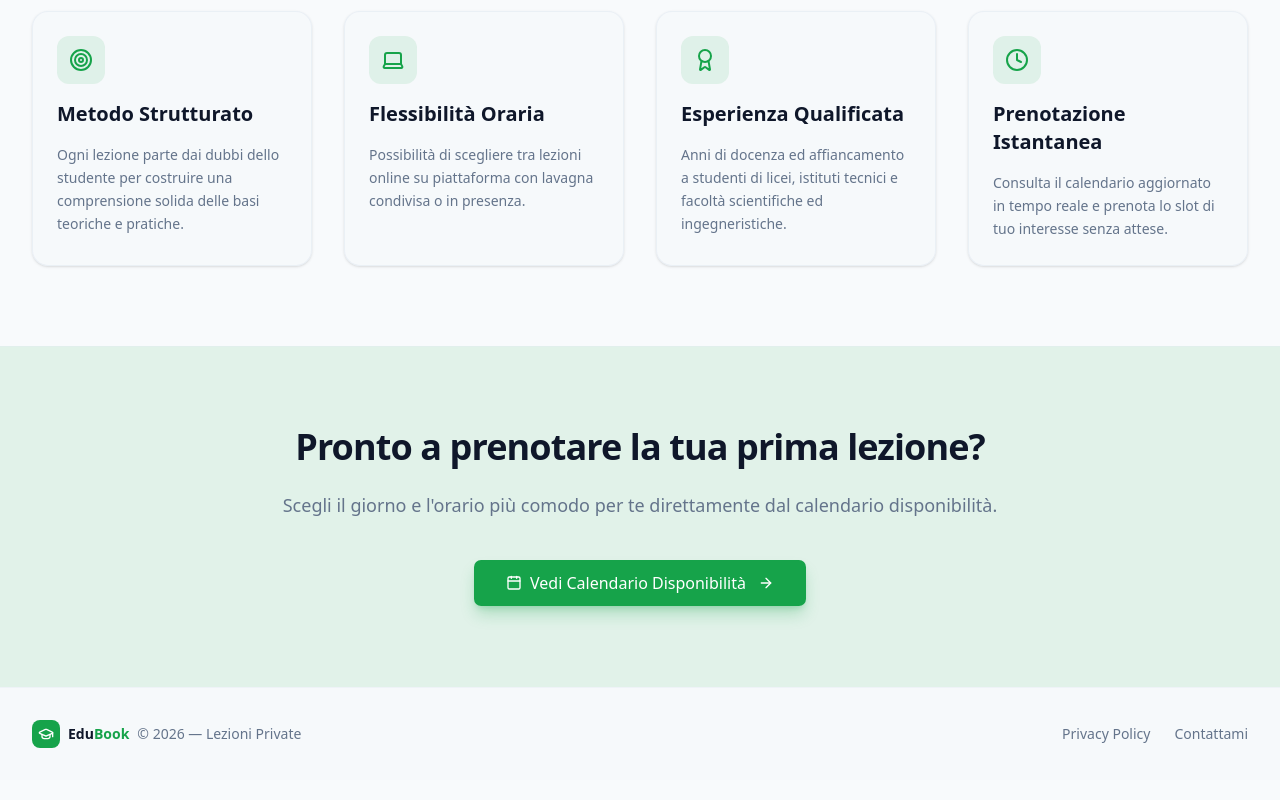
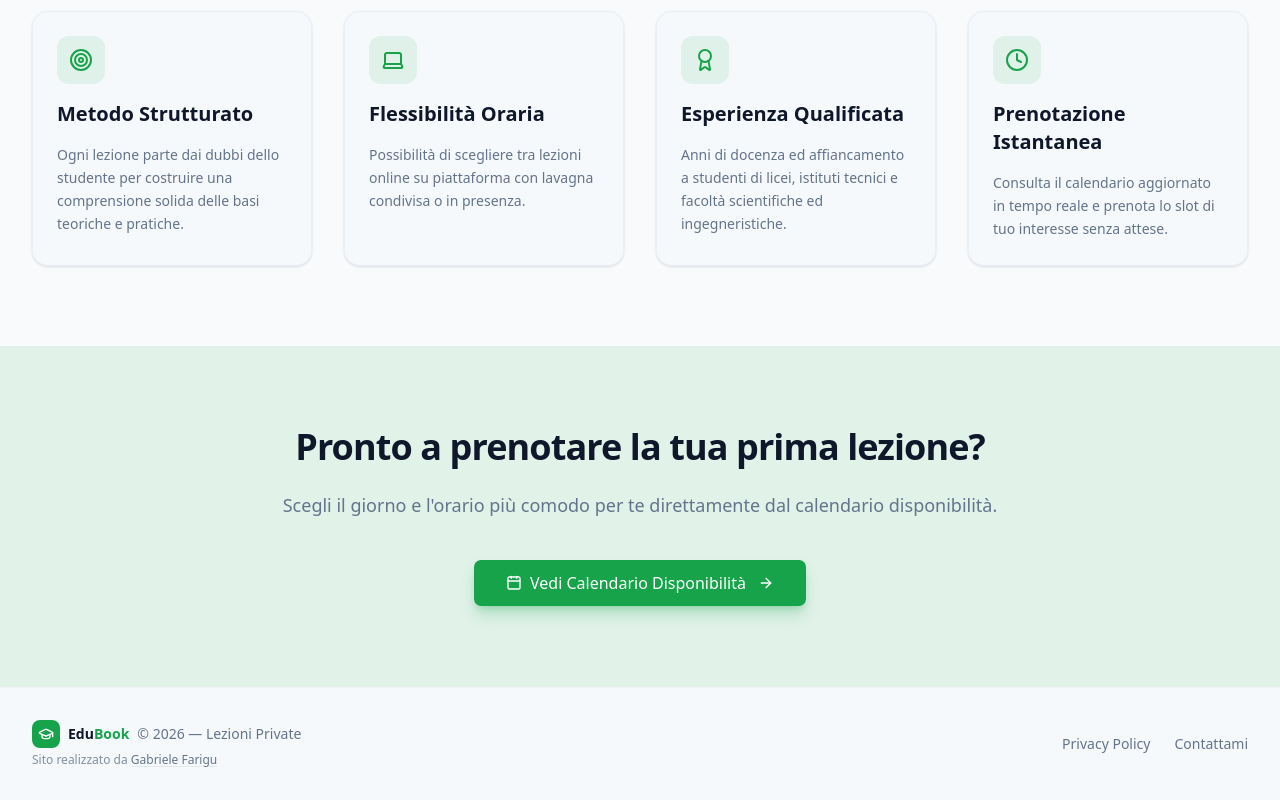
Before and after one commit to Fariguu/EduBook, a Next.js app: page / in a window 1280 px wide. Shown: the part 1402-2202 px from the top of the page. Built offline with nearby package versions, Linux system fonts and the light colour scheme; no server answers; the database is empty.

Commit message:
feat(footer): add discreet author credit with link to gabrielefarigu.com

```diff
--- a/src/features/landing/components/Footer.tsx
+++ b/src/features/landing/components/Footer.tsx
@@ -5,6 +5,7 @@ export function Footer() {
   return (
     <footer className="w-full border-t border-border/40 bg-muted/30 py-8 transition-colors">
       <div className="container mx-auto flex flex-col sm:flex-row items-center justify-between gap-4 px-4 sm:px-8 text-sm text-muted-foreground">
+        <div className="flex flex-col items-center sm:items-start gap-1">
           <div className="flex items-center gap-2">
             <div className="flex h-7 w-7 items-center justify-center rounded-lg bg-primary text-primary-foreground">
               <GraduationCap className="h-4 w-4" />
@@ -13,6 +14,18 @@ export function Footer() {
               Edu<span className="text-primary">Book</span>
             </span>
             <span>© {new Date().getFullYear()} — Lezioni Private</span>
+          </div>
+          <p className="text-xs text-muted-foreground/80">
+            Sito realizzato da{" "}
+            <a
+              href="https://gabrielefarigu.com/"
+              target="_blank"
+              rel="noopener noreferrer"
+              className="font-medium text-muted-foreground hover:text-primary transition-colors underline underline-offset-2 decoration-border hover:decoration-primary"
+            >
+              Gabriele Farigu
+            </a>
+          </p>
         </div>
 
         <div className="flex items-center gap-6">
```
Lines whose indentation alone changed are shown as unchanged.
